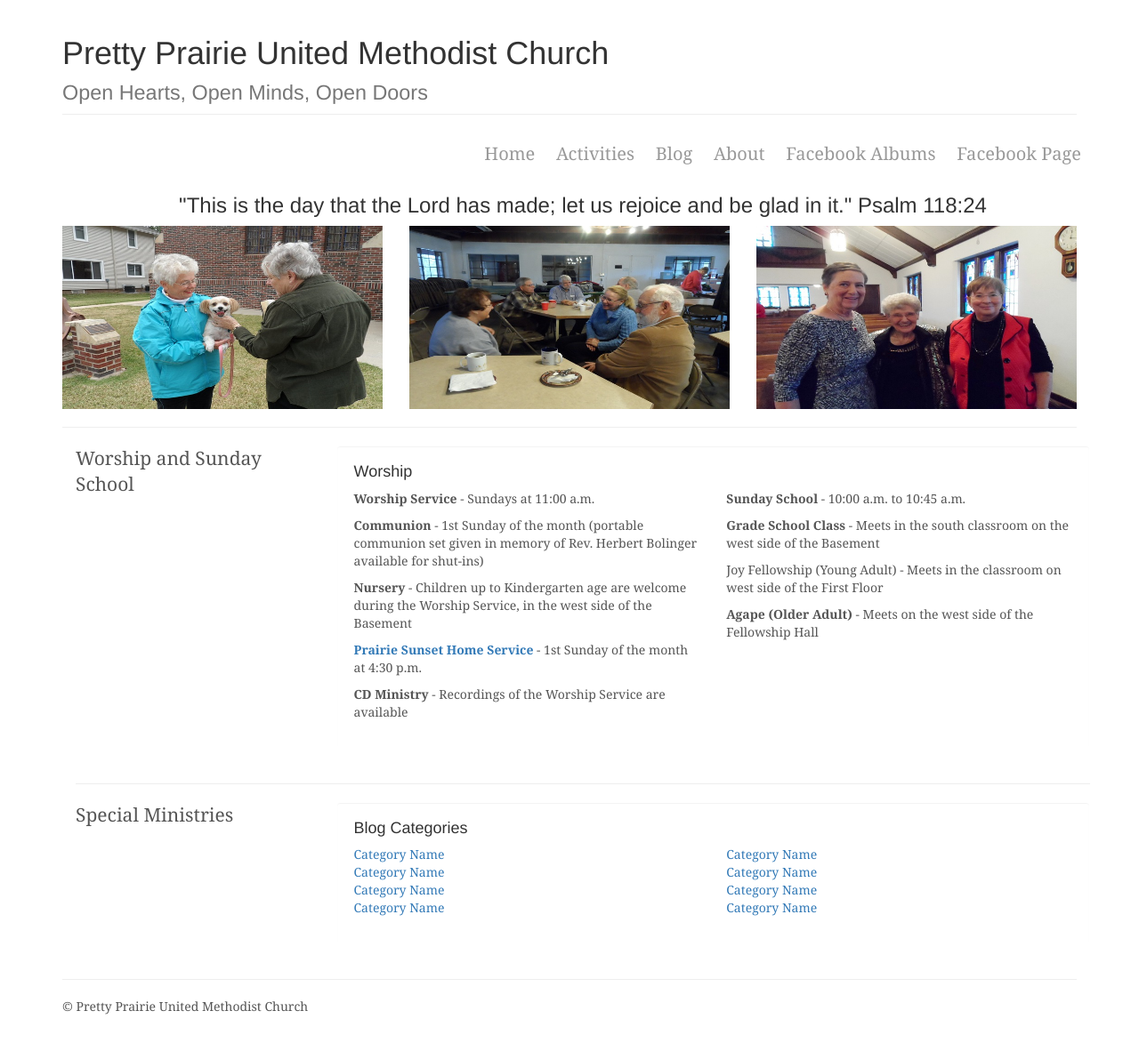
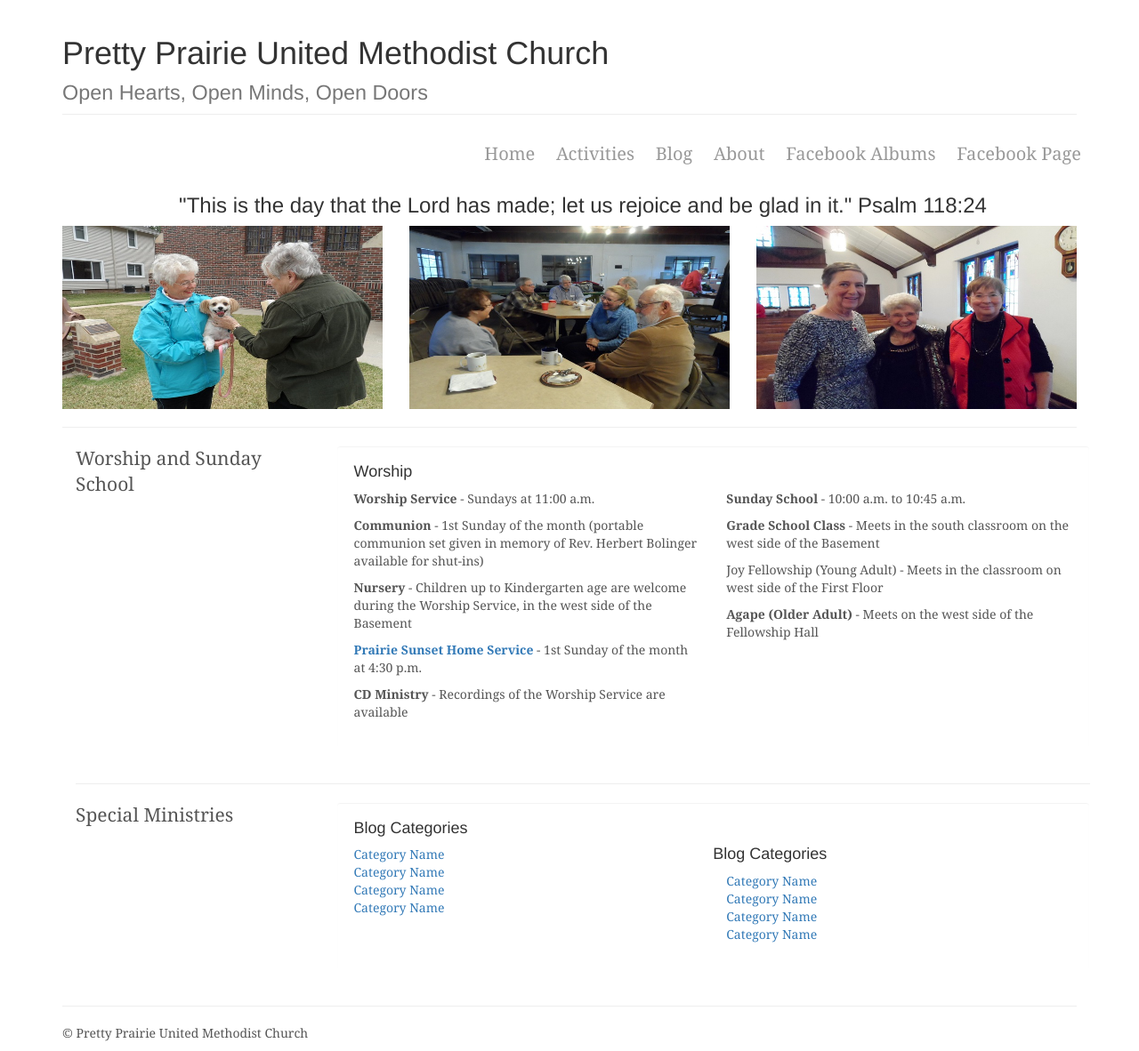
Before and after one commit to KatherineMichel/self-hosted-church-website-jekyll, a Jekyll site: the page built from activities.html, in a window 1280 px wide. Shown: the whole page at 89% size. Built offline with Jekyll 4.4.1, drawn with Linux system fonts in a browser that asks for light colours; nearby versions of some CDN libraries; library files that are not in the unit come from our copies; before the commit the page ends 1152 px from its top, so only the background shows below that.

Commit message:
Update activities.html

```diff
--- a/activities.html
+++ b/activities.html
@@ -100,7 +100,10 @@
                                 </li>
                             </ul>
                         </div>
-                        <div class="col-lg-6">
+
+                      <h4>Blog Categories</h4>
+
+                          <div class="col-lg-6">
                             <ul class="list-unstyled">
                                 <li><a href="#">Category Name</a>
                                 </li>
```
